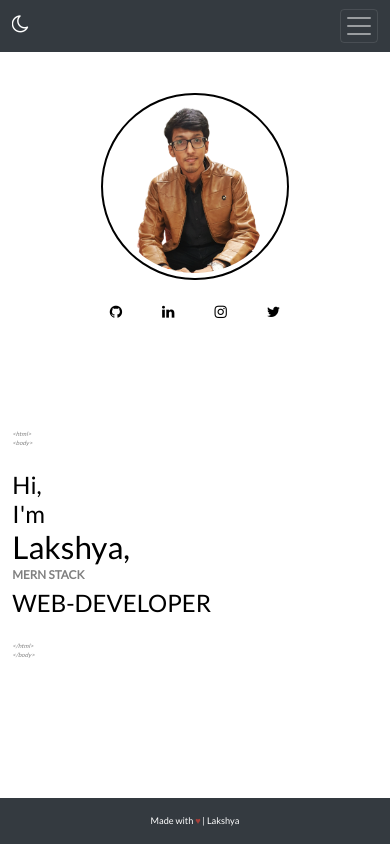
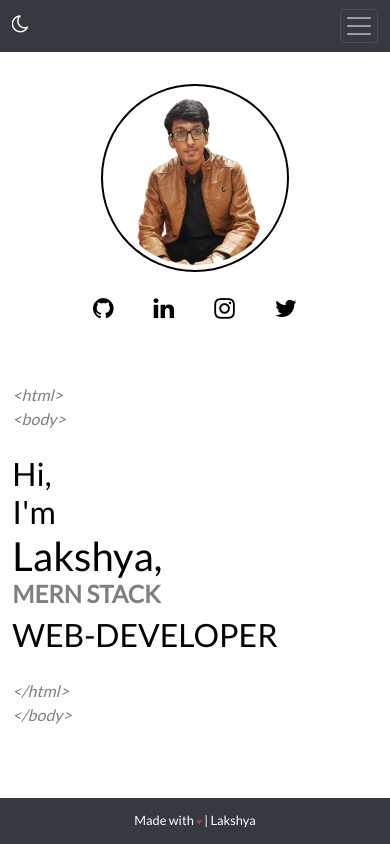
Before and after one commit to Lakshya-Poddar/portfolio, a React (Create React App) app: page / in a window 390 px wide. Built offline with nearby package versions, Linux system fonts and the light colour scheme.

Commit message:
media icons hover done

```diff
--- a/src/components/About.js
+++ b/src/components/About.js
@@ -2,7 +2,7 @@ import React from 'react'
 
 function About() {
     return (
-        <div style={{height:"86.9vh"}}>
+        <div>
             HELLO FROM ABOUT US PAGE
         </div>
     )
--- a/src/components/Body.js
+++ b/src/components/Body.js
@@ -12,8 +12,8 @@ function BodyRight() {
                     </div>
                     <div className={darkmode?"iconscss iconscssdarkmode":"iconscss iconscsslightmode"}>
 
-                        <a href="https://github.com/Lakshya-Poddar" target="_blank" rel="noopener noreferrer"><i className="fa fa-github githubcss"></i></a>
-                        <a href="https://www.linkedin.com/in/lakshya-poddar/" target="_blank" rel="noopener noreferrer"><i className="fa fa-linkedin linkedincss"></i></a>
+                        <a href="https://github.com/Lakshya-Poddar" target="_blank" rel="noopener noreferrer"><i className="fa fa-github githubcss "></i></a>
+                        <a href="https://www.linkedin.com/in/lakshya-poddar/" target="_blank" rel="noopener noreferrer"><i className="fa fa-linkedin linkedincss "></i></a>
                         <a href="https://www.instagram.com/lakshyapoddar/" target="_blank" rel="noopener noreferrer"><i className="fa fa-instagram instagramcss"></i></a>
                         <a href="https://twitter.com/lakshya_poddar" target="_blank" rel="noopener noreferrer"><i className="fa fa-twitter twittercss"></i></a>
                     </div>
--- a/src/components/Contact.js
+++ b/src/components/Contact.js
@@ -2,7 +2,7 @@ import React from 'react'
 
 function Contact() {
     return (
-        <div style={{height:"86.9vh"}}>
+        <div>
             HELLO FROM CONTACT PAGE
         </div>
     )
--- a/src/components/Error.js
+++ b/src/components/Error.js
@@ -2,7 +2,7 @@ import React from 'react'
 
 function Error() {
     return (
-        <div style={{height:"86.9vh"}}>
+        <div>
             HELLO FROM ERROR PAGE
         </div>
     )
--- a/src/components/Projects.js
+++ b/src/components/Projects.js
@@ -2,7 +2,7 @@ import React from 'react'
 
 function Projects() {
     return (
-        <div style={{height:"86.9vh"}}>
+        <div>
             HELLO FROM PROJECTS PAGE
         </div>
     )
--- a/src/css/App.css
+++ b/src/css/App.css
@@ -78,20 +78,41 @@ p,h1{
     justify-content: center;
     align-items: center;
     width: 100%;
+    font-size: 150%;
   }
 
+
+  .linkedincss:hover{
+    background: #0e76a8 !important;
+    border-radius: 2px;
+  }
+  .instagramcss:hover{
+    background: #f09433;
+    background: -moz-linear-gradient(45deg, #f09433 0%, #e6683c 25%, #dc2743 50%, #cc2366 75%, #bc1888 100%);
+    background: -webkit-linear-gradient(45deg, #f09433 0%,#e6683c 25%,#dc2743 50%,#cc2366 75%,#bc1888 100%);
+    background: linear-gradient(45deg, #f09433 0%,#e6683c 25%,#dc2743 50%,#cc2366 75%,#bc1888 100%);
+  /*filter: progid:DXImageTransform.Microsoft.gradient( startColorstr='#f09433', endColorstr='#bc1888',GradientType=1 ); */
+    border-radius: 2px;
+}
+    .twittercss:hover{
+      background: #00acee !important;
+      border-radius: 2px;
+    }
 
 /****************************** MOBILE  SCREEN ************************************/
   @media (max-width:768px)
   {
     .smallfont{
-        font-size: 1.54vmin;
+        font-size: 100%;
       }
       .verybigfont{
-        font-size: 8.05vmin;
+        font-size: 250%;
+      }
+      .mediumfont{
+        font-size: 150%;
       }
       .bigfont{
-        font-size: 6.15vmin;
+        font-size: 200%;
       }
       .imgmain{
         padding: 3vh 0 .5vh 0;
--- a/src/css/Darkmode.css
+++ b/src/css/Darkmode.css
@@ -3,7 +3,7 @@
     cursor: pointer !important;
     text-decoration: none !important;
     color: rgba(0,0,0,0.8) !important;
-    font-size: 2.36vmin;
+    font-size: 100%;
 }
 .linkdark:hover{
     color: gray !important;
@@ -33,11 +33,12 @@
 
   }
   .iconscssdarkmode i:hover{
-    color: black;
+    color: white;
     transform: scale(1.2);
     transition: ease-in .2s;
-    background-color: white;
+    background-color: black;
     font-weight: 500;
+    border-radius: 2px;
   }
 
   /****************************** MOBILE  SCREEN ************************************/
@@ -48,13 +49,19 @@
     min-height: 40vh;
     width: 100%;
     background-color: #343a40;
-    padding: 5vh 2vw;
+    padding: 0vh 2vw;
     color: white;
+  }
+  .iconscssdarkmode i{
+    font-size: 100% !important;
   }
   .content{
     min-height: 30vh;
-    padding: 10vh 5vw;
+    padding: 4vh 5vw;
   }
+  .footercssdarkmode p{
+    font-size: 80% !important;
+    }
   }
 
 /************************************** BIG SCREEN *******************************/
--- a/src/css/Lightmode.css
+++ b/src/css/Lightmode.css
@@ -3,7 +3,7 @@
     cursor: pointer !important;
     text-decoration: none !important;
     color: white !important;
-    font-size: 2.36vmin;
+    font-size: 100%;
   }
   .linklight:hover{
     color: lightgrey !important;
@@ -44,10 +44,18 @@
         /* min-height: 89%; */
         width: 100%;
         background-color: white;
-        padding: 1vh 2vw;
+        padding: 0vh 2vw;
         color: black;
 
       }
+      .iconscsslightmode i{
+        font-size: 100% !important;
+      }
+      .footercsslightmode p{
+      font-size: 80% !important;
+      }
+
+
 }
 
 /************************************* FOOTER CSS ********************************/
```
